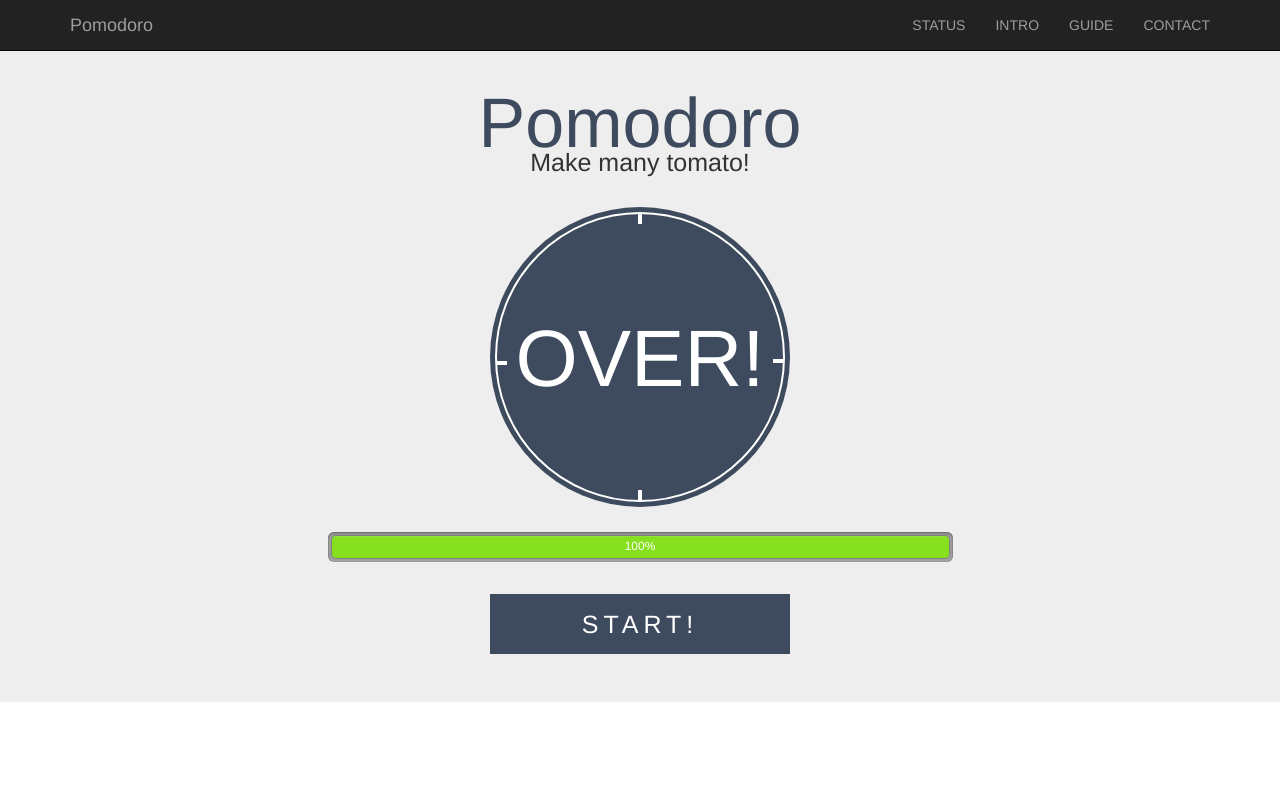
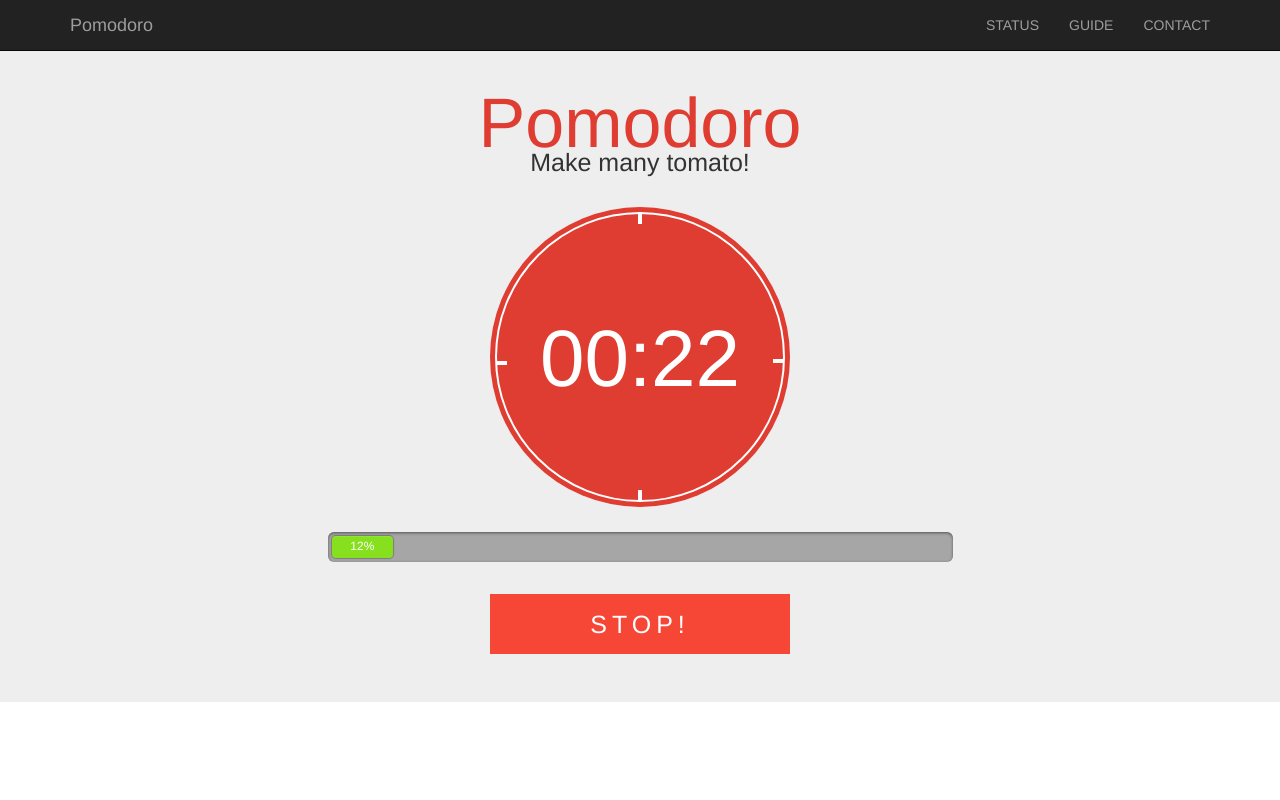
Before and after one commit to M4steM4/Web-Pomodoro, a plain HTML site: page src/index.html in a window 1280 px wide. Both pictures are taken after a click on the button "START!". Shown: the top 800 px of the page. Drawn offline with nearby package versions, Linux system fonts and the light colour scheme.

```diff
--- a/src/assets/css/index.css
+++ b/src/assets/css/index.css
@@ -119,7 +119,6 @@
     text-align: center;
     letter-spacing: 4px;
 }
-
 /* page sub class */
 .jumbotron {
     margin-top: 50px;
@@ -244,7 +243,6 @@
     transition: transform 0.5s;
     transform: scale(1.2);
 }
-/*   background: rgb(250,249,247); */
 /* tomato box */
 .tomatoBox {
     position: relative;
--- a/src/assets/js/index.js
+++ b/src/assets/js/index.js
@@ -1,7 +1,7 @@
 $(document).ready(function() {
     var timerHandle = true;
     var changeTime = true;
-    var mainTime = [0, 1];
+    var mainTime = [0, 25];
     var mainProgress = 60 * mainTime[0] + mainTime[1];
     var tomatoBoxDate = $(".tomatoBoxDate");
     var now = new Date();
@@ -34,15 +34,16 @@
 
     function timer(setTime) {
         var setProgress, ratio;
-        var element = document.getElementById("time");
-        var button = document.getElementById("startButton");
+        var element = $("#time");
+        var button = $("#startButton");
+        var meter = $("#meter");
         var finishTime = (+new Date) + 1000 * (60 * setTime[0] + setTime[1]) + 200;
 
         if(timerHandle === true) {
-            button.innerHTML = "STOP!";
+            button.text("STOP!");
             timerHandle = !timerHandle;
         } else {
-            button.innerHTML = "START!";
+            button.text("START!");
             timerHandle = !timerHandle;
         }
 
@@ -56,10 +57,10 @@
             }
             changeTime = !changeTime;
             timerHandle = !timerHandle;
-            mainTime = changeTime ? [0, 2] : [0, 5];
+            mainTime = changeTime ? [0, 25] : [0, 5];
             $("#tomato").css("background-color", changeTime ? "#df3c32" : "#3e4b5e");
-            $("#startButton").css("background-color", changeTime ? "#df3c32" : "#3e4b5e");
             $("#mainTitle").css("color", changeTime ? "#df3c32" : "#3e4b5e");
+            button.css("background-color", changeTime ? "#df3c32" : "#3e4b5e");
             mainProgress = 60 * mainTime[0] + mainTime[1];
         }
 
@@ -69,10 +70,10 @@
             if(nowTime < 1000) {
                 var message = changeTime ? "Pomodoro time over! \nTake a break time" : "Break time over! \nDo your work!";
                 var check = alert(message);
-                $("#meter").text("100%");
-                $("#meter").css("width", "100%");
-                element.innerHTML = "OVER!";
-                button.innerHTML = "START!";
+                meter.text("100%");
+                meter.css("width", "100%");
+                element.text("OVER!");
+                button.text("START!");
                 changeMode();
             } else if(timerHandle === true) {
                 console.log("Click event exception");
@@ -82,16 +83,15 @@
                 sec = time.getUTCSeconds();
                 mainTime = [min, sec];
                 setProgress = (60 * mainTime[0] + mainTime[1]);
-                ratio = parseInt(100 * ((mainProgress - setProgress)/mainProgress));
-                $("#meter").css("width", ratio + "%");
-                $("#meter").text(ratio + "%");
-                element.innerHTML = addZero(min) + ':' + addZero(sec);
+                ratio = parseInt(100 * ((mainProgress - setProgress) / mainProgress));
+                meter.css("width", ratio + "%");
+                meter.text(ratio + "%");
+                element.text(addZero(min) + ':' + addZero(sec));
                 setTimeout(startTimer, time.getUTCMilliseconds() + 200);
             }
         }
         startTimer();
     }
-
     loadTomato();
 
     $("#startButton").click(function() {
--- a/src/index.html
+++ b/src/index.html
@@ -38,7 +38,6 @@
             <div class="collapse navbar-collapse" id="myNavbar">
                 <ul class="nav navbar-nav navbar-right">
                     <li><a href="#status">STATUS</a></li>
-                    <li><a href="#introduce">INTRO</a></li>
                     <li><a href="#guide">GUIDE</a></li>
                     <li><a href="#copyright">CONTACT</a></li>
                 </ul>
@@ -54,6 +53,7 @@
                 <div class="clock clockRight"></div>
                 <div class="clock clockBottom"></div>
                 <div class="clock clockLeft"></div>
+                <div id="minute"></div>
                 <div id="time">START!</div>
             </div>
         </div>
@@ -68,7 +68,7 @@
         </div>
         <button id="startButton">START!</button>
     </div>
-    <div class="containerSection container-fluid">
+    <div id="status" class="containerSection container-fluid">
         <div class="row">
             <div class="col-sm-1"></div>
             <div class="store store-reverse col-sm-5">
@@ -271,7 +271,7 @@
             </div>
         </div>
     </div>
-    <div class="containerSection container-gray container-fluid">
+    <div id="guide" class="containerSection container-gray container-fluid">
         <div class="row">
             <div class="col-sm-1"></div>
             <div class="col-sm-10">
@@ -345,22 +345,22 @@
             <div class="col-sm-10">
                 <h3 id="copyrightTitle" class="sectionTitle">CONTACT</h3>
                 <div class="contactBox col-sm-12">
-                    <a href="">
+                    <a href="" target="_blank">
                         <div class="contact">
                             <i class="fa fa-envelope-o" aria-hidden="true"></i>
                         </div>
                     </a>
-                    <a href="https://github.com/M4steM4/Web-Pomodoro">
+                    <a href="https://github.com/M4steM4/Web-Pomodoro" target="_blank">
                         <div class="contact">
                             <i class="fa fa-github" aria-hidden="true"></i>
                         </div>
                     </a>
-                    <a href="https://www.facebook.com/rhdbqls">
+                    <a href="https://www.facebook.com/rhdbqls" target="_blank">
                         <div class="contact">
                             <i class="fa fa-facebook-square" aria-hidden="true"></i>
                         </div>
                     </a>
-                    <a href="">
+                    <a href="" target="_blank">
                         <div class="contact">
                             <i class="fa fa-slack" aria-hidden="true"></i>
                         </div>
```
Lines whose indentation alone changed are shown as unchanged.
